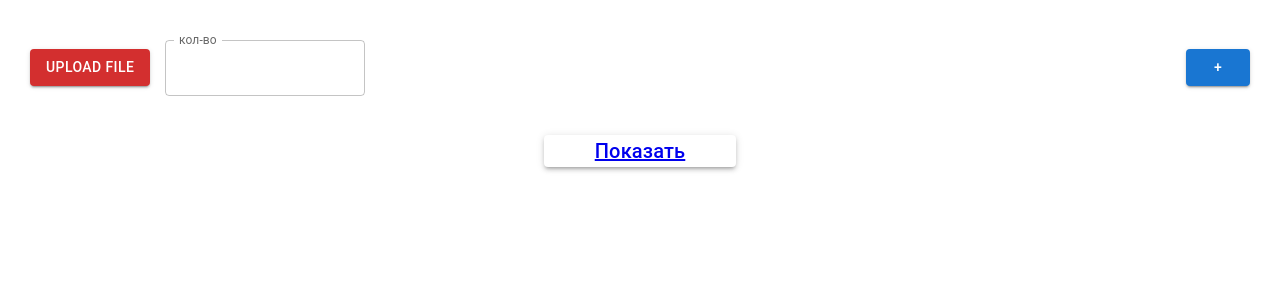
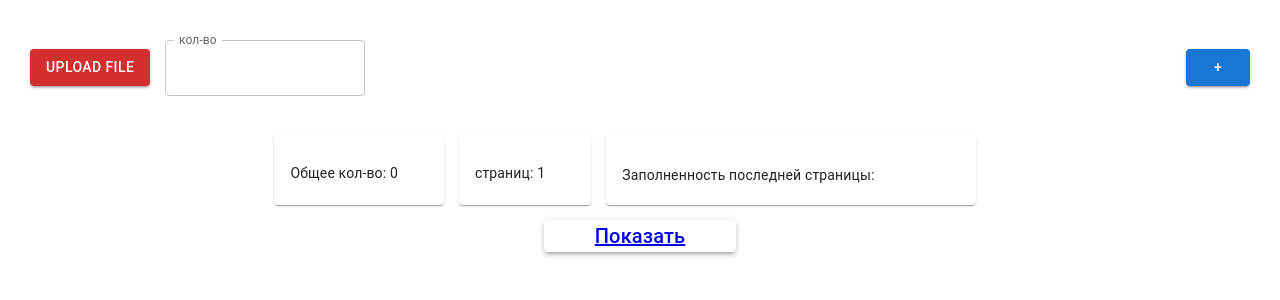
Before and after one commit to RomanVch/app-for-ozon, a React (Create React App) app: page /app-for-ozon/calculate-img in a window 1280 px wide. Shown: the top 300 px of the page. Built offline with nearby package versions, Linux system fonts and the light colour scheme.

Commit message:
add info

```diff
--- /dev/null
+++ b/src/components/SimpleCard/index.tsx
@@ -0,0 +1,21 @@
+import * as React from 'react';
+import Box from '@mui/material/Box';
+import Card from '@mui/material/Card';
+import CardActions from '@mui/material/CardActions';
+import CardContent from '@mui/material/CardContent';
+import Button from '@mui/material/Button';
+import Typography from '@mui/material/Typography';
+
+type BasicCardT = {
+  children: React.ReactNode;
+};
+
+export const BasicCard: React.FC<BasicCardT> = ({ children }) => {
+  return (
+    <Card sx={{ width: 'auto', height: 70 }}>
+      <CardContent>
+        <Typography variant="body2">{children}</Typography>
+      </CardContent>
+    </Card>
+  );
+};
--- a/src/page/Calculate-Img/Redux/calculateImgReducer.ts
+++ b/src/page/Calculate-Img/Redux/calculateImgReducer.ts
@@ -4,7 +4,7 @@ import { RootStateType } from '../../../app/store';
 
 export type CalculateImgT = {
   imgs: {
-    img: null | File | string;
+    img: null | File;
     amount: number;
   }[];
   arrayImg: File[];
--- a/src/page/Calculate-Img/ViewImg/style.css
+++ b/src/page/Calculate-Img/ViewImg/style.css
@@ -7,11 +7,10 @@
 }
 
 .view-imgs .position-image {
-   display: flex;
-    margin-bottom: 4px;
-    margin-right: 2px;
-    outline: black 1px;
+    display: flex;
+    padding: 2px 1px;
     break-inside: avoid;
+    outline: 1px gray dashed;
 }
 .view-imgs .position-image .image {
     width: 186px;
--- a/src/page/Calculate-Img/addBarcode/index.tsx
+++ b/src/page/Calculate-Img/addBarcode/index.tsx
@@ -32,6 +32,7 @@ export const AddBarcode: React.FC<AddBarcodeT> = ({ place }) => {
     dispatch(setCount({ id: place, count }));
   };
 
+  const nameImg = img[place].img?.name ? img[place].img?.name : null;
   return (
     <div className="AddBarcode">
       <UploadFile onUpload={onUpload} />
@@ -44,7 +45,7 @@ export const AddBarcode: React.FC<AddBarcodeT> = ({ place }) => {
             alt="preview"
           />
 
-          <p className="name">{}</p>
+          <p className="name">{nameImg}</p>
         </div>
       ) : null}
       <div className="plus">
--- a/src/page/Calculate-Img/index.tsx
+++ b/src/page/Calculate-Img/index.tsx
@@ -1,12 +1,21 @@
 import './style.css';
-import { Button, Paper, Typography } from '@mui/material';
+import { Button, CircularProgress, Paper, Typography } from '@mui/material';
 import { AddBarcode } from './addBarcode';
 import { useDispatch, useSelector } from 'react-redux';
 import { calculateImgData } from './Redux/calculateImgReducer';
 import { CustomLink } from '../../components/CustomLink/CustomLink';
 import { setView } from './Redux/calculateImgReducer';
+import { BasicCard } from '../../components/SimpleCard';
 
 export const CalculateImg = () => {
+  const img = useSelector(calculateImgData);
+  const amountImg = img.reduce(function (accumulator, currentValue, index, array) {
+    return accumulator + currentValue.amount;
+  }, 0);
+  const cleanPages = amountImg / 40;
+  const pages = Math.floor(cleanPages);
+  const progressLastPage = (cleanPages - pages) * 100;
+
   const dispatch = useDispatch();
   const addBarcodes = useSelector(calculateImgData);
   const onClick = () => {
@@ -17,6 +26,21 @@ export const CalculateImg = () => {
       {addBarcodes.map((barcode: any, index: number) => (
         <AddBarcode place={index} />
       ))}
+      <div className="info-print-wrapper">
+        <BasicCard>
+          <div className="info">{`Общее кол-во: ${amountImg}`}</div>
+        </BasicCard>
+        <BasicCard>
+          <div className="info"> {`страниц: ${pages + 1}`}</div>
+        </BasicCard>
+        <BasicCard>
+          <div className="progress-card">
+            <p> Заполненность последней страницы:</p>{' '}
+            <CircularProgress variant="determinate" value={progressLastPage} />
+          </div>
+        </BasicCard>
+        <div></div>
+      </div>
       <Paper elevation={3} className="link">
         {
           <CustomLink
--- a/src/page/Calculate-Img/style.css
+++ b/src/page/Calculate-Img/style.css
@@ -3,3 +3,26 @@
     text-align: center;
     margin: auto;
 }
+
+.calculate .info-print-wrapper{
+    display: flex;
+    justify-content: center;
+    align-items: center;
+    margin-bottom: 15px;
+}
+
+.calculate .info-print-wrapper div {
+    margin-right: 15px;
+}
+
+.calculate .progress-card {
+    display: flex;
+    align-items: center;
+}
+.calculate .progress-card p {
+    margin-right: 15px;
+}
+
+.calculate .info-print-wrapper .info {
+margin-top: 12px;
+}
```
Also changed, not shown: src/components/SimpleCard/style.css (added, +17 -0 lines), src/page/Calculate-Img/ViewImg/index.tsx (+8 -6 lines).
